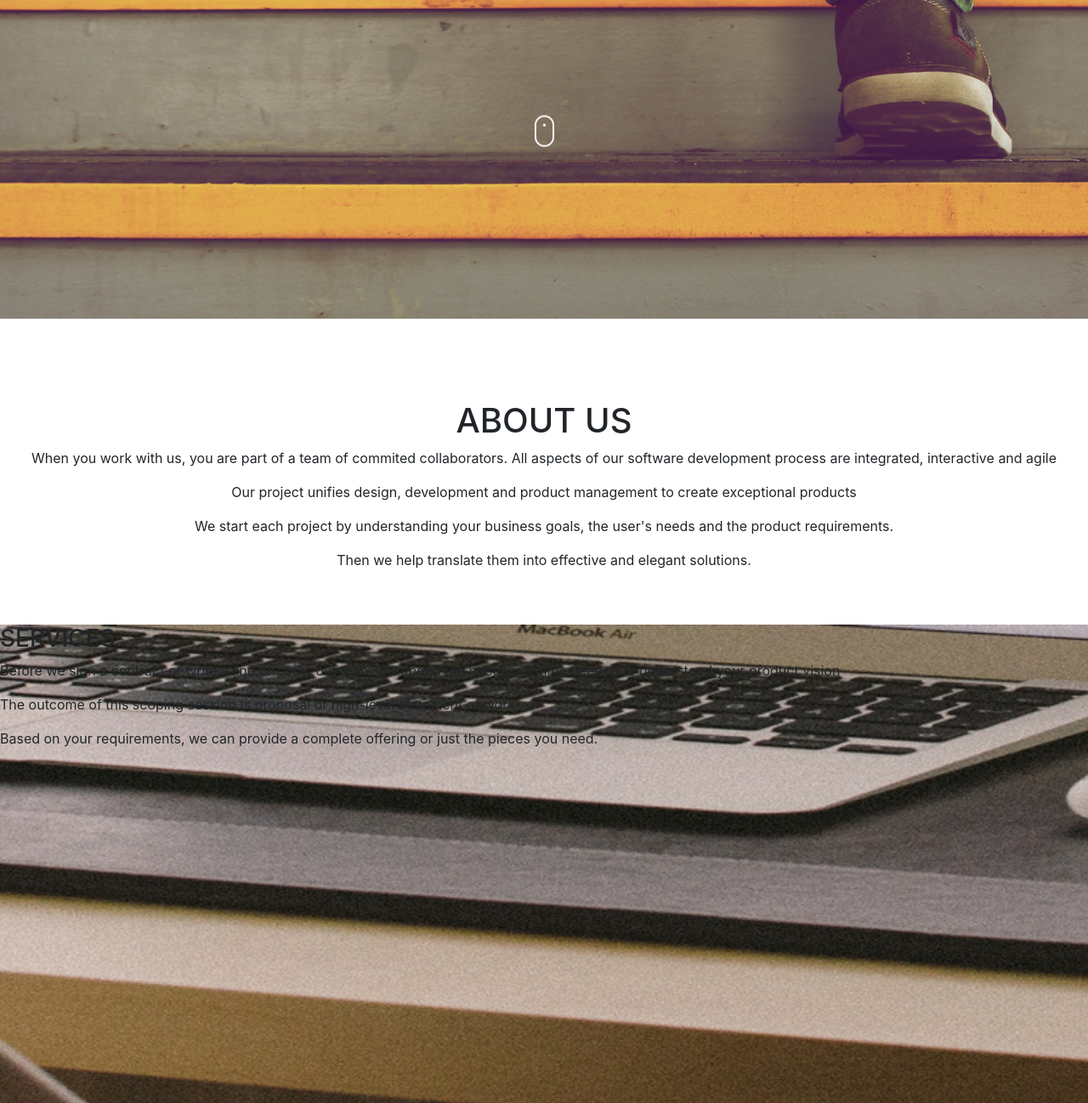
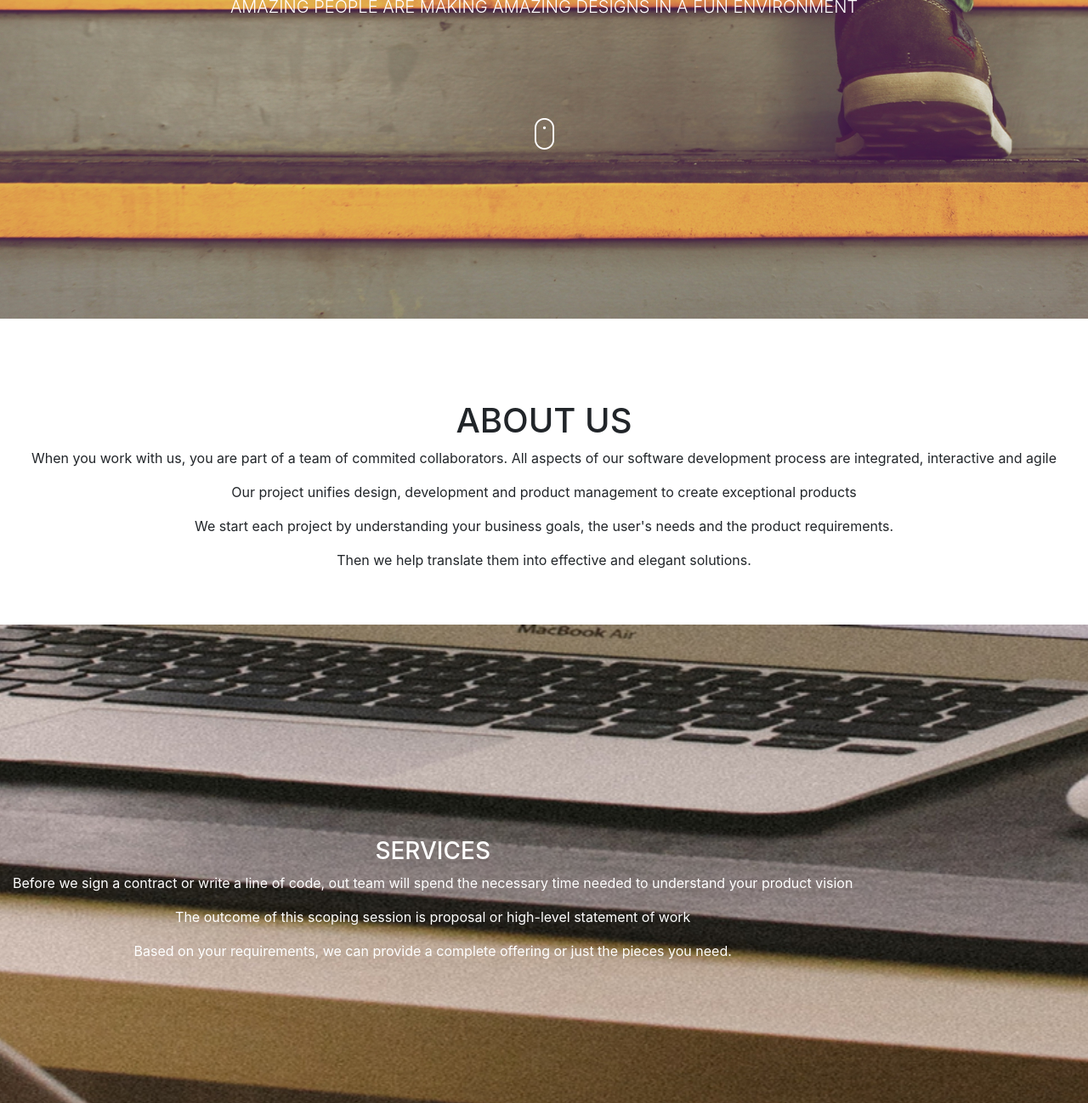
Before and after one commit to KihiaM/delani-studio, a plain HTML site: page index.html in a window 1280 px wide. Shown: the part 425-1723 px from the top of the page at 85% size. Drawn offline with nearby package versions, Linux system fonts and the light colour scheme.

Commit message:
position text in middle of images

```diff
--- a/css/styles.css
+++ b/css/styles.css
@@ -83,13 +83,19 @@ body, html {
 
 .centered{
   position: relative;
-  top: 300px;
-  left: 50%;
-  transform: translate(-50%, -50%);
+  top: 200px;
   color: white;
 }
 
 .bottom{
   position: relative;
-  top: 150px;
+  top: 100px;
 }
+
+.services{
+  position: relative;
+  top: 250px;
+  color: white;
+
+
+}
--- a/index.html
+++ b/index.html
@@ -18,13 +18,15 @@
     <div class="container-fluid padding">
         <div class="row welcome text-center">
             <div class="col-12">
-          <div class="centered">
+          <div class="justify-content-center">
+            <div class="centered">
             <img src="images/logo/logo.png" alt="logo">
             <h1 class="display-4">WELCOME</h1>
-      <h2 class="display-5">TO DELANI STUDIO</h2>
-      <p>AMAZING PEOPLE ARE MAKING AMAZING DESIGNS IN A FUN ENVIRONMENT</p>
+      <h2>TO DELANI STUDIO</h2>
+      <p class="lead">AMAZING PEOPLE ARE MAKING AMAZING DESIGNS IN A FUN ENVIRONMENT</p>
       <img src="images/mouse_click.png" alt="mouse" class="bottom">
     </div>
+</div>
 </div>
 </div>
 </div>
@@ -53,8 +55,12 @@
   <br>
   <br>
   <div class= bg2>
-      <h3 class="display-5">SERVICES</h3>
+      <div class="container-fluid padding">
+          <div class="row welcome text-center">
       <div class="justify-content-center">
+        <div class="col-12">
+          <div class="services">
+            <h3 class="display-5">SERVICES</h3>
         <p>Before we sign a contract or write a line of code, out team will spend the necessary time needed to
           understand your product vision</p>
         <p>The outcome of this scoping session is proposal or high-level statement of work</p>
@@ -62,6 +68,9 @@
       </div>
     </div>
   </div>
+</div>
+</div>
+</div>
 
 
   <!-- What We Do -->
```
